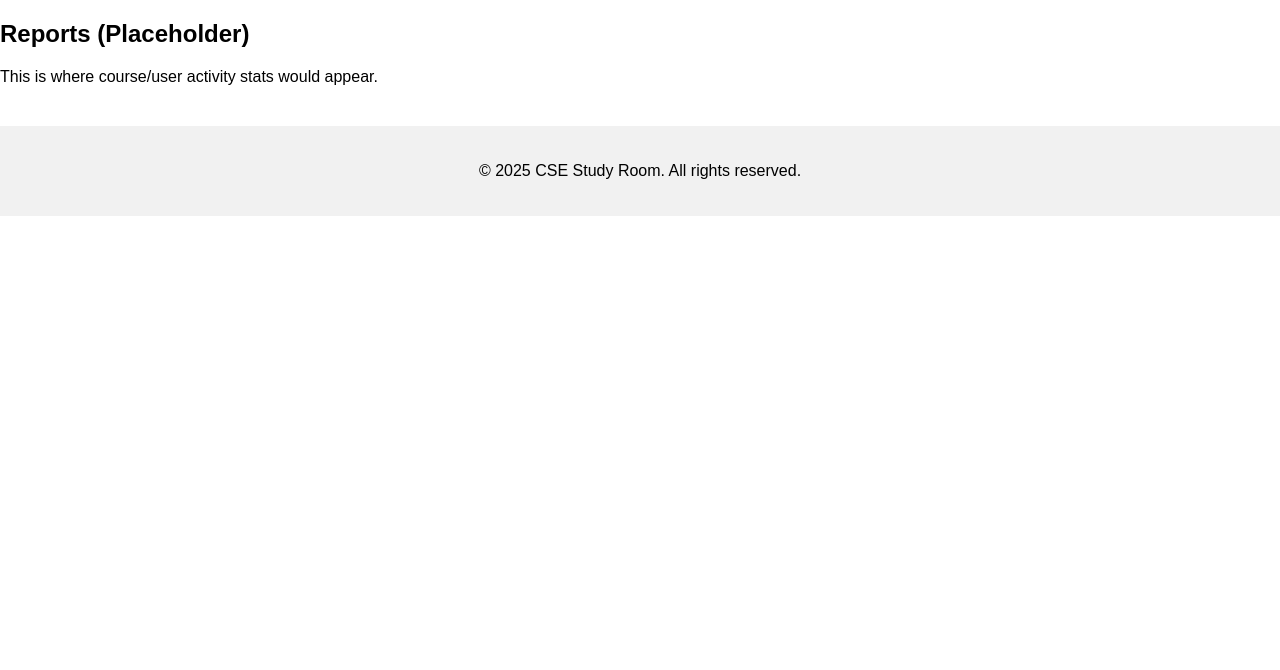
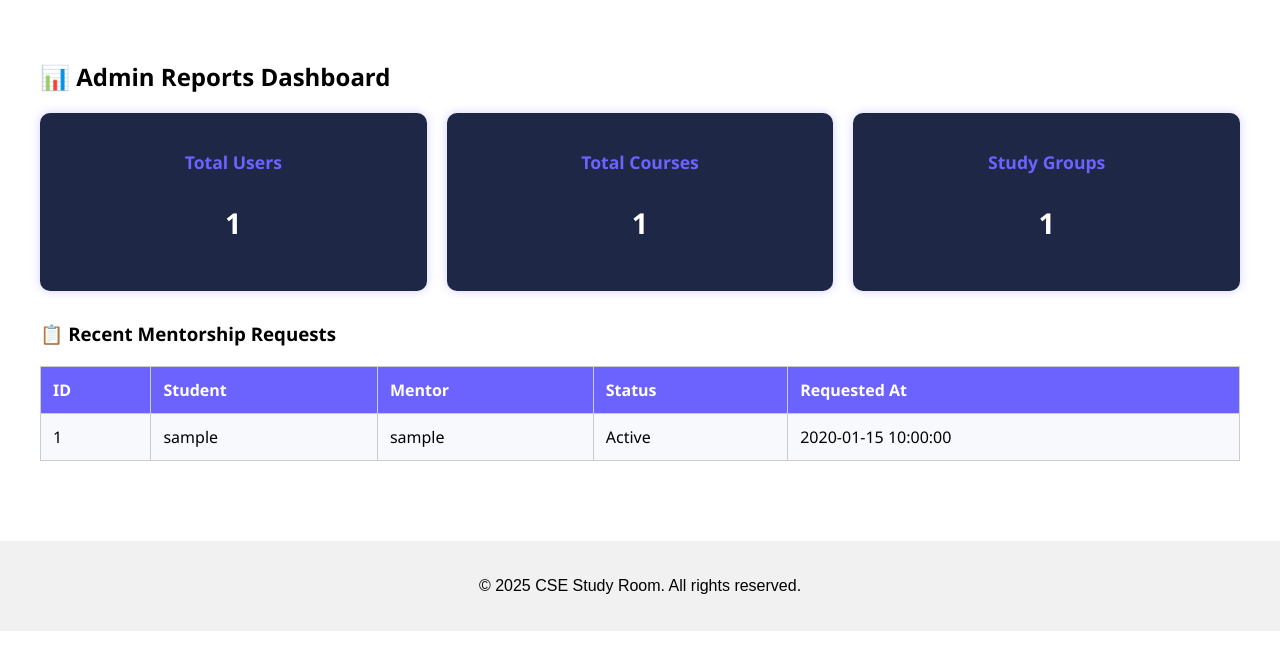
Before and after one commit to Sakib-Hasan3/Cse-Study-Room-Web-project, a PHP site: page /admin/view_reports.php in a window 1280 px wide. Shown: the part 70-740 px from the top of the page. Run offline with PHP 8.4, Linux system fonts and the light colour scheme; the visitor is signed in with stand-in values (Sample User, id 1); tables that the repository leaves empty or names only in its code hold one stand-in row (values such as "Sample post").

Commit message:
Update view_reports.php

```diff
--- a/admin/view_reports.php
+++ b/admin/view_reports.php
@@ -1,4 +1,132 @@
-<?php include '../includes/header.php'; ?>
-<h2>Reports (Placeholder)</h2>
-<p>This is where course/user activity stats would appear.</p>
+<?php
+session_start();
+include '../db.php';       // Make sure this uses mysqli connection like $conn = new mysqli(...);
+include '../includes/header.php';
+
+// Redirect if not admin
+if (!isset($_SESSION['user_id']) || $_SESSION['role'] !== 'admin') {
+    header('Location: ../auth/login.php');
+    exit();
+}
+
+// mysqli version - get total users
+$totalUsersResult = $conn->query("SELECT COUNT(*) AS total FROM users");
+$totalUsersRow = $totalUsersResult->fetch_assoc();
+$totalUsers = $totalUsersRow['total'];
+
+// total courses
+$totalCoursesResult = $conn->query("SELECT COUNT(*) AS total FROM courses");
+$totalCoursesRow = $totalCoursesResult->fetch_assoc();
+$totalCourses = $totalCoursesRow['total'];
+
+// total study groups
+$totalStudyGroupsResult = $conn->query("SELECT COUNT(*) AS total FROM study_groups");
+$totalStudyGroupsRow = $totalStudyGroupsResult->fetch_assoc();
+$totalStudyGroups = $totalStudyGroupsRow['total'];
+
+// recent mentorship requests
+$recentRequestsResult = $conn->query("
+    SELECT r.id, u.username AS student, m.username AS mentor, r.status, r.created_at
+    FROM mentorship_requests r
+    JOIN users u ON r.user_id = u.id
+    JOIN users m ON r.mentor_id = m.id
+    ORDER BY r.created_at DESC
+    LIMIT 10
+");
+
+?>
+
+<style>
+/* Same CSS as before */
+.reports-container {
+    padding: 40px;
+    font-family: 'Segoe UI', sans-serif;
+}
+.stats-boxes {
+    display: flex;
+    gap: 20px;
+    margin-bottom: 30px;
+    flex-wrap: wrap;
+}
+.stat-box {
+    background-color: #1e2746;
+    color: #fff;
+    padding: 20px;
+    border-radius: 10px;
+    flex: 1 1 200px;
+    text-align: center;
+    box-shadow: 0 0 10px rgba(108, 99, 255, 0.3);
+}
+.stat-box h3 {
+    margin-bottom: 10px;
+    font-size: 1.1rem;
+    color: #6c63ff;
+}
+.stat-box p {
+    font-size: 1.8rem;
+    font-weight: bold;
+}
+.reports-table {
+    width: 100%;
+    border-collapse: collapse;
+    margin-top: 20px;
+    background-color: #f7f9fc;
+}
+.reports-table th, .reports-table td {
+    border: 1px solid #ccc;
+    padding: 12px;
+    text-align: left;
+}
+.reports-table th {
+    background-color: #6c63ff;
+    color: #fff;
+}
+.reports-table tr:nth-child(even) {
+    background-color: #eef1f5;
+}
+</style>
+
+<div class="reports-container">
+    <h2>📊 Admin Reports Dashboard</h2>
+
+    <div class="stats-boxes">
+        <div class="stat-box">
+            <h3>Total Users</h3>
+            <p><?= htmlspecialchars($totalUsers) ?></p>
+        </div>
+        <div class="stat-box">
+            <h3>Total Courses</h3>
+            <p><?= htmlspecialchars($totalCourses) ?></p>
+        </div>
+        <div class="stat-box">
+            <h3>Study Groups</h3>
+            <p><?= htmlspecialchars($totalStudyGroups) ?></p>
+        </div>
+    </div>
+
+    <h3>📋 Recent Mentorship Requests</h3>
+    <table class="reports-table">
+        <thead>
+            <tr>
+                <th>ID</th>
+                <th>Student</th>
+                <th>Mentor</th>
+                <th>Status</th>
+                <th>Requested At</th>
+            </tr>
+        </thead>
+        <tbody>
+            <?php while ($row = $recentRequestsResult->fetch_assoc()): ?>
+                <tr>
+                    <td><?= htmlspecialchars($row['id']) ?></td>
+                    <td><?= htmlspecialchars($row['student']) ?></td>
+                    <td><?= htmlspecialchars($row['mentor']) ?></td>
+                    <td><?= ucfirst(htmlspecialchars($row['status'])) ?></td>
+                    <td><?= htmlspecialchars($row['created_at']) ?></td>
+                </tr>
+            <?php endwhile; ?>
+        </tbody>
+    </table>
+</div>
+
 <?php include '../includes/footer.php'; ?>
```
